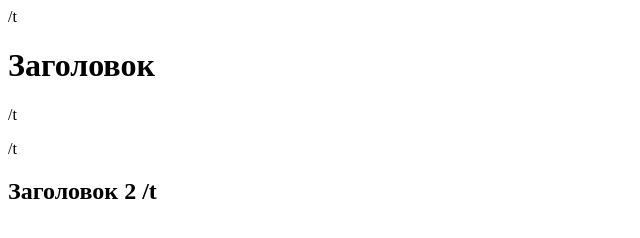
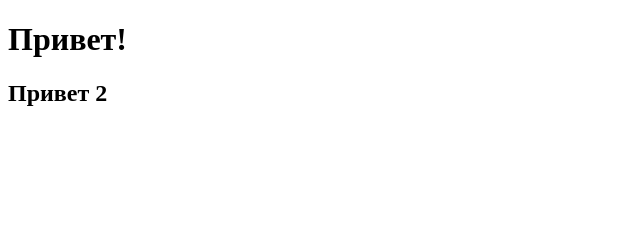
Before and after one commit to likgold/first-week, a plain HTML site: page index.html in a window 1280 px wide. Shown: the whole page, without its empty margins (0-640 px from the left). Drawn offline with Linux system fonts and the light colour scheme.

Commit message:
попытка 2

```diff
--- a/index.html
+++ b/index.html
@@ -3,11 +3,9 @@
 
 <head>
   <div>
-    /t<h1>Заголовок</h1>
-    /t<p></p>
+    <h1>Привет!</h1>
   </div>
   <div>
-    /t<h2>Заголовок 2</h>
-      /t<p></p>
+    <h2>Привет 2</h>
   </div>
 </head>
```
